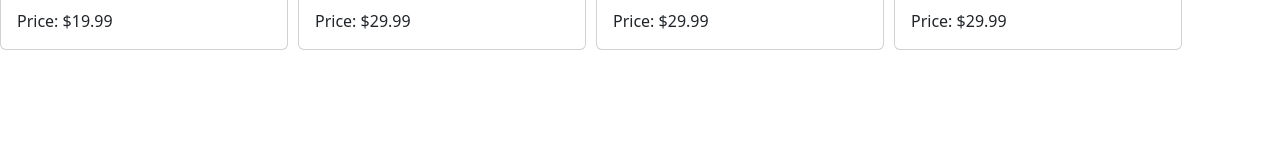
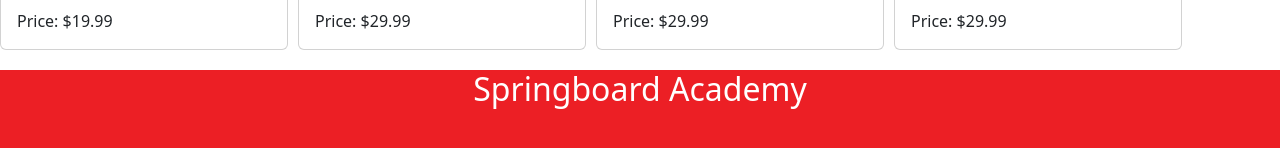
Before and after one commit to fardin-developer/trade-landing, a React (Vite) app: page / in a window 1280 px wide. Shown: the part 964-1112 px from the top of the page. Before the commit the page ends 1014 px from the top, so only its background shows below. Built offline with nearby package versions, Linux system fonts and the light colour scheme.

Commit message:
all done

```diff
--- a/src/Home.jsx
+++ b/src/Home.jsx
@@ -2,6 +2,7 @@
 import SimpleImageSlider from 'react-simple-image-slider';
 import AnounceMent from './component/AnounceMent';
 import Cources from './component/Cources'
+import Footer from './component/Footer';
 
 const images = [
   { url: 'https://picsum.photos/200/200' },
@@ -26,6 +27,7 @@
 
  <AnounceMent/>
  <Cources/>
+ <Footer/>
     </>
   );
 };
--- /dev/null
+++ b/src/component/Footer.jsx
@@ -0,0 +1,14 @@
+import React from 'react'
+import "./footer.css"
+
+const Footer = () => {
+  return (
+    <div>
+        <div className="footer">
+         <h2 style={{textAlign:"center",color:"white",marginTop:"20px"}}>Springboard Academy</h2>
+        </div>
+    </div>
+  )
+}
+
+export default Footer
--- /dev/null
+++ b/src/component/footer.css
@@ -0,0 +1,5 @@
+.footer{
+    width: 100vw;
+    height: 25rem;
+    background-color:#EC1F25 ;
+}
```
